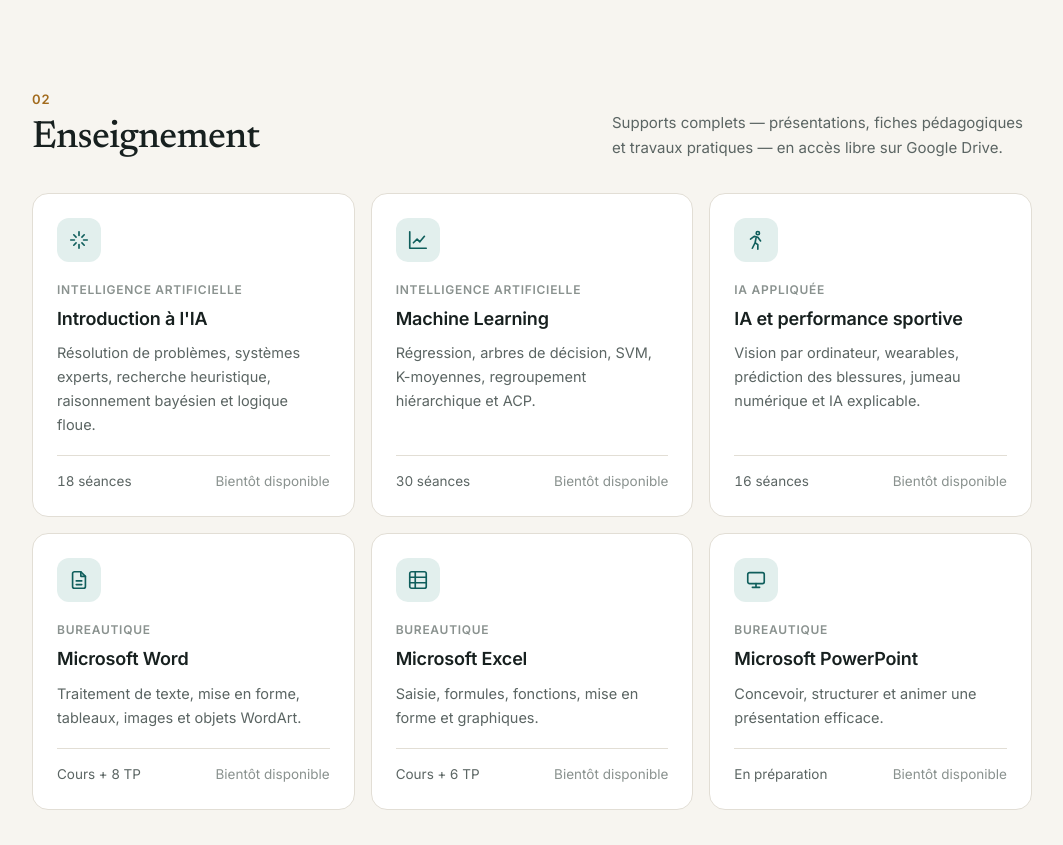
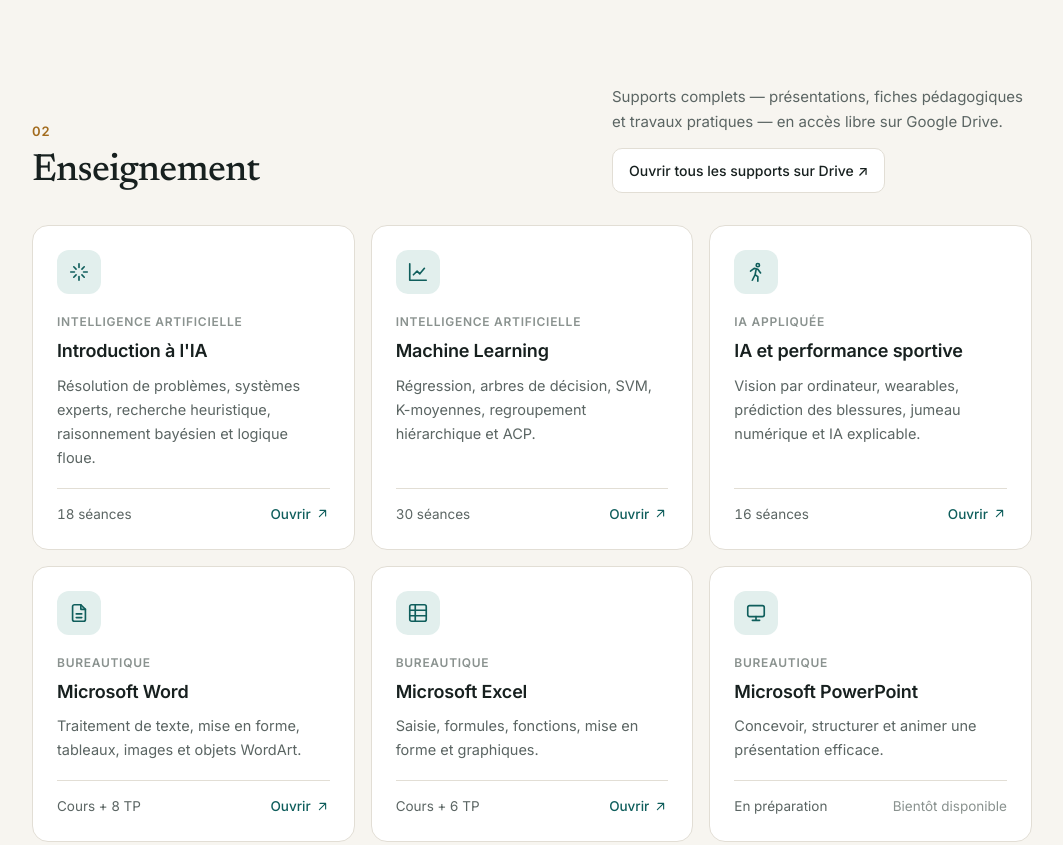
Before and after one commit to mks-zakaria/amal-rifai, a plain HTML site: page index.html in a window 1280 px wide. Shown: the part 1238-2083 px from the top of the page, without its empty margins (108-1171 px from the left). Drawn offline with Linux system fonts and the light colour scheme.

Commit message:
Link course cards to Google Drive

```diff
--- a/index.html
+++ b/index.html
@@ -272,7 +272,8 @@
   <section id="cours">
     <div class="sec-head">
       <div><span class="num">02</span><h2>Enseignement</h2></div>
-      <p>Supports complets — présentations, fiches pédagogiques et travaux pratiques — en accès libre sur Google Drive.</p>
+      <div><p>Supports complets — présentations, fiches pédagogiques et travaux pratiques — en accès libre sur Google Drive.</p>
+        <a class="btn" style="margin-top:14px" href="https://drive.google.com/drive/folders/1edthImoUhbmnwPLCBp0NcJAjjbBXwOMV?usp=sharing" target="_blank" rel="noopener">Ouvrir tous les supports sur Drive ↗</a></div>
     </div>
     <div class="courses" id="courses"></div>
   </section>
@@ -315,12 +316,13 @@
 
 <script>
   // ▼ Paste the Google Drive folder links here ("Anyone with the link" → Viewer).
+  const DRIVE = "https://drive.google.com/drive/folders/1edthImoUhbmnwPLCBp0NcJAjjbBXwOMV?usp=sharing";
   const COURSES = [
-    { icon: "spark",  cat: "Intelligence artificielle", title: "Introduction à l'IA", desc: "Résolution de problèmes, systèmes experts, recherche heuristique, raisonnement bayésien et logique floue.", meta: "18 séances", url: "" },
-    { icon: "chart",  cat: "Intelligence artificielle", title: "Machine Learning", desc: "Régression, arbres de décision, SVM, K-moyennes, regroupement hiérarchique et ACP.", meta: "30 séances", url: "" },
-    { icon: "run",    cat: "IA appliquée", title: "IA et performance sportive", desc: "Vision par ordinateur, wearables, prédiction des blessures, jumeau numérique et IA explicable.", meta: "16 séances", url: "" },
-    { icon: "doc",    cat: "Bureautique", title: "Microsoft Word", desc: "Traitement de texte, mise en forme, tableaux, images et objets WordArt.", meta: "Cours + 8 TP", url: "" },
-    { icon: "grid",   cat: "Bureautique", title: "Microsoft Excel", desc: "Saisie, formules, fonctions, mise en forme et graphiques.", meta: "Cours + 6 TP", url: "" },
+    { icon: "spark",  cat: "Intelligence artificielle", title: "Introduction à l'IA", desc: "Résolution de problèmes, systèmes experts, recherche heuristique, raisonnement bayésien et logique floue.", meta: "18 séances", url: DRIVE },
+    { icon: "chart",  cat: "Intelligence artificielle", title: "Machine Learning", desc: "Régression, arbres de décision, SVM, K-moyennes, regroupement hiérarchique et ACP.", meta: "30 séances", url: DRIVE },
+    { icon: "run",    cat: "IA appliquée", title: "IA et performance sportive", desc: "Vision par ordinateur, wearables, prédiction des blessures, jumeau numérique et IA explicable.", meta: "16 séances", url: DRIVE },
+    { icon: "doc",    cat: "Bureautique", title: "Microsoft Word", desc: "Traitement de texte, mise en forme, tableaux, images et objets WordArt.", meta: "Cours + 8 TP", url: DRIVE },
+    { icon: "grid",   cat: "Bureautique", title: "Microsoft Excel", desc: "Saisie, formules, fonctions, mise en forme et graphiques.", meta: "Cours + 6 TP", url: DRIVE },
     { icon: "slides", cat: "Bureautique", title: "Microsoft PowerPoint", desc: "Concevoir, structurer et animer une présentation efficace.", meta: "En préparation", url: "" },
   ];
 
```
